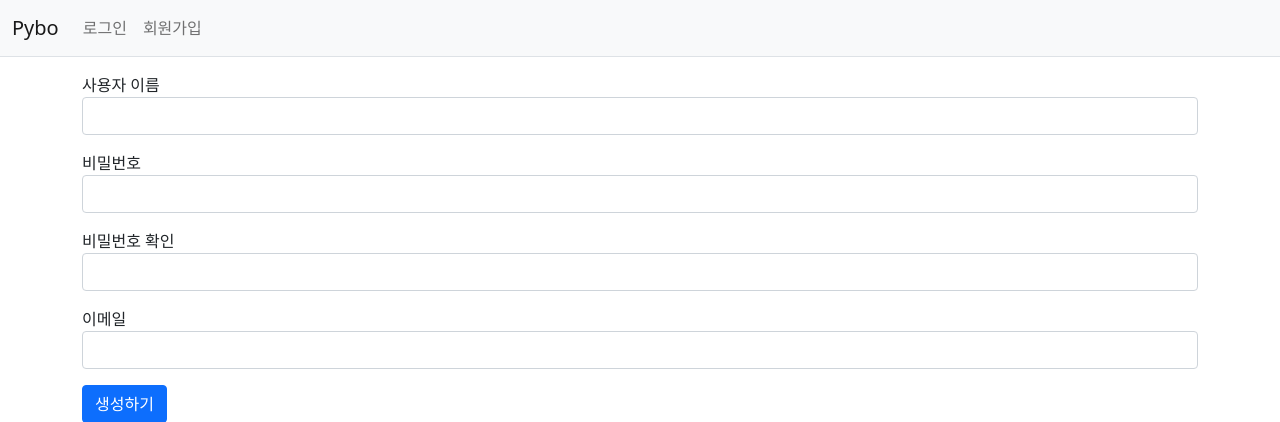
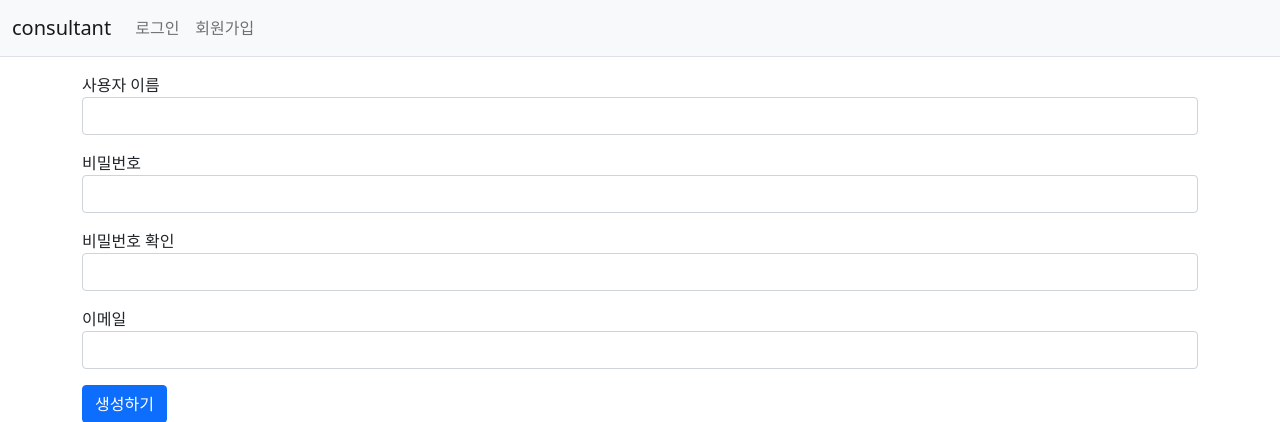
Before and after one commit to ai-neokim/consultant, a Django app: template templates/common/signup.html in a window 1280 px wide. Shown: the top 422 px of the page. Run offline with Django 4.2, Linux system fonts and the light colour scheme; the template is opened without the code that fills it, so the values that code supplies are empty; some libraries are stand-ins or nearby versions.

Commit message:
source change

```diff
--- a/pybo/apps.py
+++ b/pybo/apps.py
@@ -3,4 +3,4 @@ from django.apps import AppConfig
 
 class PyboConfig(AppConfig):
     default_auto_field = 'django.db.models.BigAutoField'
-    name = 'pybo'
+    name = 'consultant'
--- a/pybo/urls.py
+++ b/pybo/urls.py
@@ -2,7 +2,7 @@ from django.urls import path
 
 from .views import base_views, question_views, answer_views
 
-app_name = 'pybo'
+app_name = 'consultant'
 
 urlpatterns = [
     # base
--- a/templates/base.html
+++ b/templates/base.html
@@ -9,7 +9,7 @@
     <link rel="stylesheet" type="text/css" href="{% static 'bootstrap.min.css' %}">
     <!-- pybo CSS -->
     <link rel="stylesheet" type="text/css" href="{% static 'style.css' %}">
-    <title>Hello, pybo!</title>
+    <title>Welcome consultant! ^^</title>
 </head>
 <body>
 <!-- 네비게이션바 -->
--- a/templates/navbar.html
+++ b/templates/navbar.html
@@ -1,6 +1,6 @@
 <nav class="navbar navbar-expand-lg navbar-light bg-light border-bottom">
     <div class="container-fluid">
-        <a class="navbar-brand" href="{% url 'pybo:index' %}">Pybo</a>
+        <a class="navbar-brand" href="{% url 'pybo:index' %}">consultant</a>
         <button class="navbar-toggler" type="button"
                 data-bs-toggle="collapse"
                 data-bs-target="#navbarSupportedContent"
```
